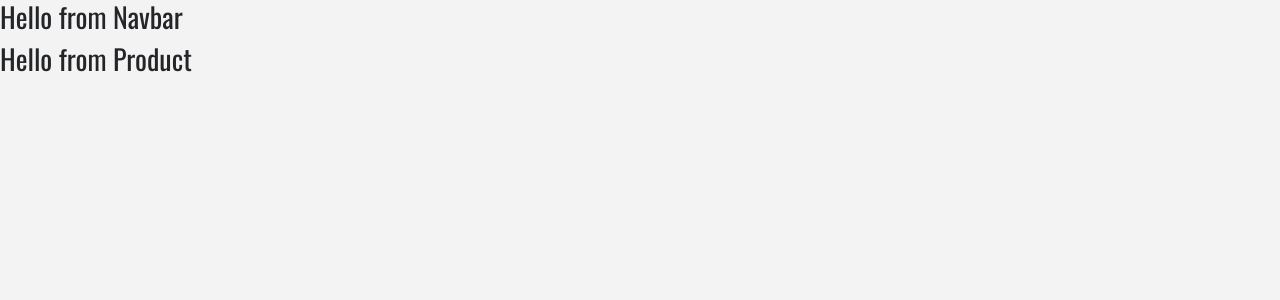
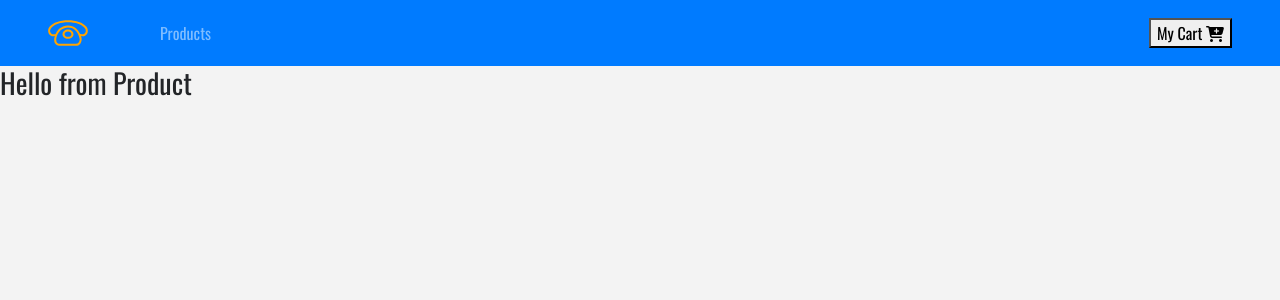
Before and after one commit to newedition994/react-ecommerce-store, a React (Create React App) app: page / in a window 1280 px wide. Shown: the top 300 px of the page. Built offline with nearby package versions, Linux system fonts and the light colour scheme.

Commit message:
stylizing the navbar

```diff
--- a/src/components/Navbar.js
+++ b/src/components/Navbar.js
@@ -1,11 +1,33 @@
 import React, { Component } from "react";
+import { Link } from "react-router-dom";
+
+import logo from "../logo.svg";
 
 export default class Navbar extends Component {
   render() {
     return (
-      <div>
-        <h3>Hello from Navbar</h3>
-      </div>
+      <nav className="navbar navbar-expand-sm bg-primary navbar-dark px-sm-5">
+        {/* https://www.iconfinder.com/icons/1243689/call_phone_icon
+Creative Commons (Attribution 3.0 Unported);
+https://www.iconfinder.com/Makoto_msk */}
+        <Link to="/">
+          <img src={logo} alt="store" className="navbar-brand" />
+        </Link>
+        <ul className="navbar-nav align-times-center">
+          <li className="nav-item ml-5">
+            <Link to="/" className="nav-link">
+              Products
+            </Link>
+          </li>
+        </ul>
+        <Link to="/cart" className="ml-auto">
+          <button>
+            <span>
+              My Cart <i className="fas fa-cart-plus" />
+            </span>
+          </button>
+        </Link>
+      </nav>
     );
   }
 }
```
